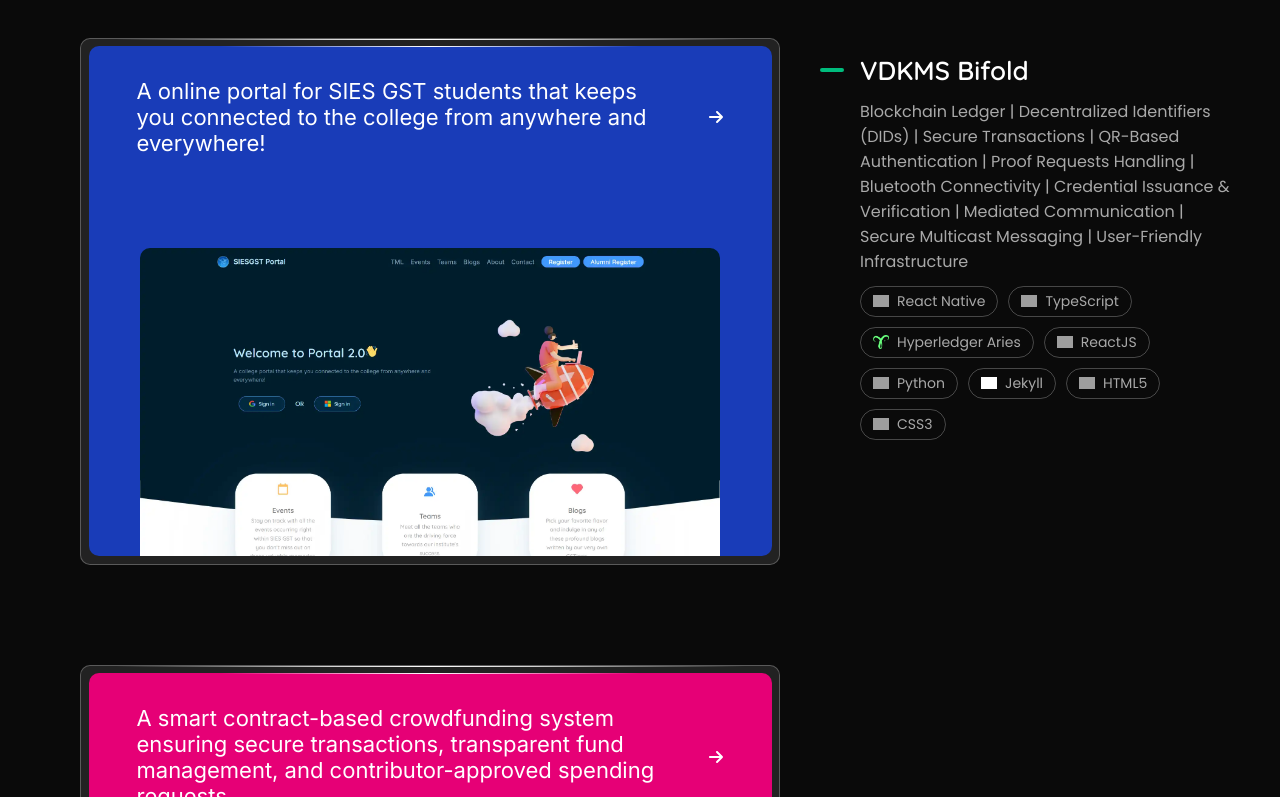
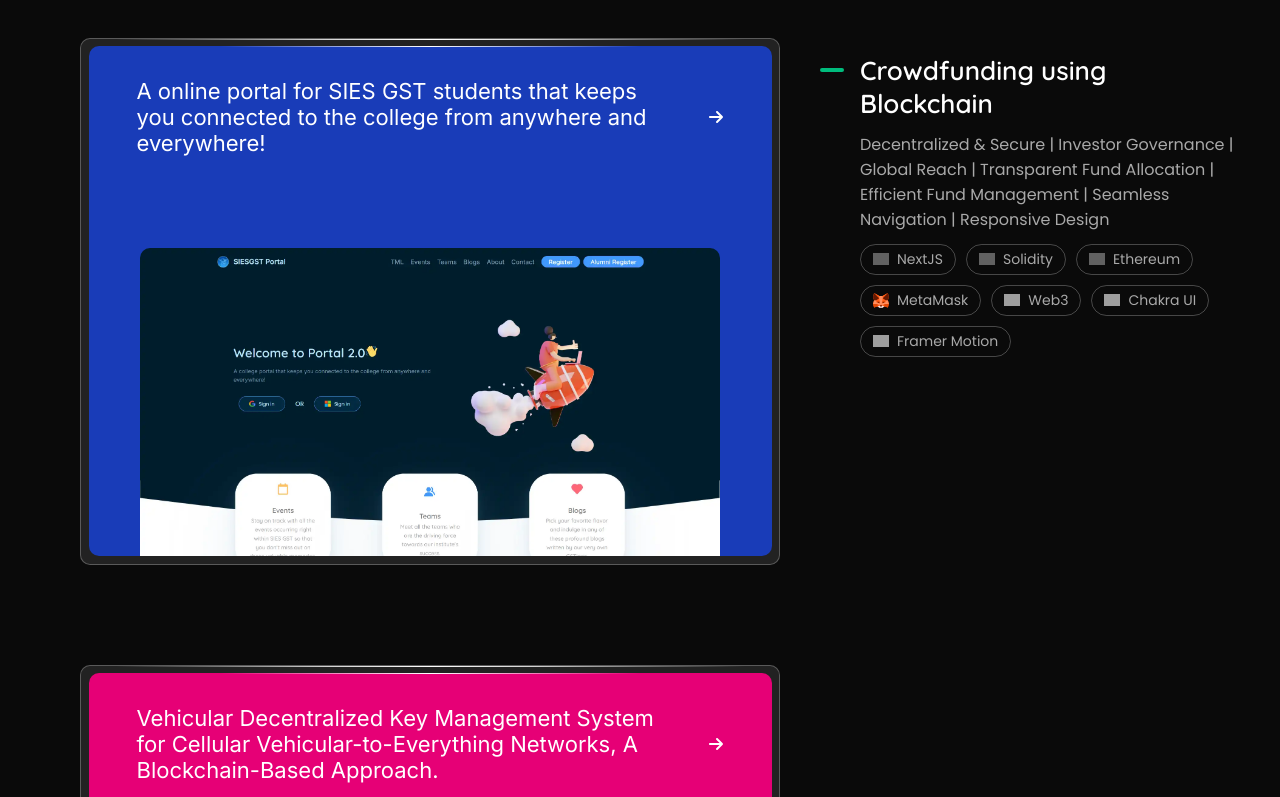
Before and after one commit to NidhishVyas/portfolio, a React (Create React App) app: page / in a window 1280 px wide. Shown: the part 2303-3100 px from the top of the page. Built offline with nearby package versions, Linux system fonts and the light colour scheme; grey boxes are pictures that could not be loaded.

Commit message:
Update resume links in NavBar and Hero components; modify project data for VDKMS and crowdfunding projects

```diff
--- a/src/Components/Common/NavBar.js
+++ b/src/Components/Common/NavBar.js
@@ -8,7 +8,7 @@
 } from "framer-motion";
 // import Icon from "./Icon";
 import { ReactComponent as Logo } from "../../Images/Logo.svg";
-import Resume from "../../Data/Resume - Nidhish Vyas.pdf";
+// import Resume from "../../Data/Resume - Nidhish Vyas.pdf";
 import NavList from "../../Data/NavList.json";
 import Hidden from "./Hidden";
 import { ArrowUpRight } from "lucide-react";
@@ -570,7 +570,12 @@
                 </Hidden>
               ))}
             </SocialsDiv>
-            <ResumeBtn href={Resume} download="Resume - Nidhish Vyas.pdf">
+            <ResumeBtn
+              href="https://drive.google.com/file/d/1St3ghB0BegmSv7pKUTDc4AACc33xCHVL/view?usp=sharing"
+              target="_blank"
+              rel="noreferrer"
+              // href={Resume} download="Resume - Nidhish Vyas.pdf"
+            >
               Resume
             </ResumeBtn>
           </DropMenu>
--- a/src/Components/Home/Hero.js
+++ b/src/Components/Home/Hero.js
@@ -2,7 +2,7 @@
 import styled, { useTheme } from "styled-components";
 import Portrait from "../../Images/portrait1.webp";
 import Icon from "../Common/Icon";
-import Resume from "../../Data/Resume - Nidhish Vyas.pdf";
+// import Resume from "../../Data/Resume - Nidhish Vyas.pdf";
 import HeroImg from "../../Images/heroimg.png";
 import { Download } from "lucide-react";
 import { motion } from "framer-motion";
@@ -377,8 +377,11 @@
             insights.
           </SubTitleText>
           <ResumeDownload
-            href={Resume}
-            download="Resume - Nidhish Vyas.pdf"
+            // href={Resume}
+            // download="Resume - Nidhish Vyas.pdf"
+            href="https://drive.google.com/file/d/1St3ghB0BegmSv7pKUTDc4AACc33xCHVL/view?usp=sharing"
+            target="_blank"
+            rel="noopener noreferrer"
             variants={animateVariants}
             {...animateProps}
             onMouseEnter={() => {
--- a/src/Data/ProjectsData.json
+++ b/src/Data/ProjectsData.json
@@ -30,29 +30,33 @@
     "color": "#193cb8"
   },
   {
-    "name": "Crowdfunding using Blockchain",
+    "name": "VDKMS Bifold",
     "info": "",
-    "gist": "A smart contract-based crowdfunding system ensuring secure transactions, transparent fund management, and contributor-approved spending requests.",
-    "image": "crowdfunding.webp",
+    "gist": "Vehicular Decentralized Key Management System for Cellular Vehicular-to-Everything Networks, A Blockchain-Based Approach.",
+    "image": "vdkms.webp",
     "sourceCode": "",
-    "website": "",
+    "website": "https://vdkms.netlify.app/",
     "points": [
-      "Decentralized & Secure",
-      "Investor Governance",
-      "Global Reach",
-      "Transparent Fund Allocation",
-      "Efficient Fund Management",
-      "Seamless Navigation",
-      "Responsive Design"
+      "Blockchain Ledger",
+      "Decentralized Identifiers (DIDs)",
+      "Secure Transactions",
+      "QR-Based Authentication",
+      "Proof Requests Handling",
+      "Bluetooth Connectivity",
+      "Credential Issuance & Verification",
+      "Mediated Communication",
+      "Secure Multicast Messaging",
+      "User-Friendly Infrastructure"
     ],
     "techStack": [
-      { "name": "NextJS", "icon": "nextdotjs", "color": "dark" },
-      { "name": "Solidity", "icon": "solidity", "color": "dark" },
-      { "name": "Ethereum", "icon": "ethereum", "color": "dark" },
-      { "name": "MetaMask", "icon": "metamask" },
-      { "name": "Web3", "icon": "web3dotjs" },
-      { "name": "Chakra UI", "icon": "chakraui" },
-      { "name": "Framer Motion", "icon": "framer" }
+      { "name": "React Native", "icon": "react" },
+      { "name": "TypeScript", "icon": "typescript" },
+      { "name": "Hyperledger Aries", "icon": "aries", "color": "bright" },
+      { "name": "ReactJS", "icon": "react" },
+      { "name": "Python", "icon": "python" },
+      { "name": "Jekyll", "icon": "jekyll", "color": "bright" },
+      { "name": "HTML5", "icon": "html5" },
+      { "name": "CSS3", "icon": "css3" }
     ],
     "color": "#e60076"
   },
@@ -262,34 +266,31 @@
     ],
     "color": "#e60076"
   },
+
   {
-    "name": "VDKMS Bifold",
+    "name": "Crowdfunding using Blockchain",
     "info": "",
-    "gist": "Vehicular Decentralized Key Management System for Cellular Vehicular-to-Everything Networks, A Blockchain-Based Approach.",
-    "image": "vdkms.webp",
+    "gist": "A smart contract-based crowdfunding system ensuring secure transactions, transparent fund management, and contributor-approved spending requests.",
+    "image": "crowdfunding.webp",
     "sourceCode": "",
-    "website": "https://vdkms.netlify.app/",
+    "website": "",
     "points": [
-      "Blockchain Ledger",
-      "Decentralized Identifiers (DIDs)",
-      "Secure Transactions",
-      "QR-Based Authentication",
-      "Proof Requests Handling",
-      "Bluetooth Connectivity",
-      "Credential Issuance & Verification",
-      "Mediated Communication",
-      "Secure Multicast Messaging",
-      "User-Friendly Infrastructure"
+      "Decentralized & Secure",
+      "Investor Governance",
+      "Global Reach",
+      "Transparent Fund Allocation",
+      "Efficient Fund Management",
+      "Seamless Navigation",
+      "Responsive Design"
     ],
     "techStack": [
-      { "name": "React Native", "icon": "react" },
-      { "name": "TypeScript", "icon": "typescript" },
-      { "name": "Hyperledger Aries", "icon": "aries", "color": "bright" },
-      { "name": "ReactJS", "icon": "react" },
-      { "name": "Python", "icon": "python" },
-      { "name": "Jekyll", "icon": "jekyll", "color": "bright" },
-      { "name": "HTML5", "icon": "html5" },
-      { "name": "CSS3", "icon": "css3" }
+      { "name": "NextJS", "icon": "nextdotjs", "color": "dark" },
+      { "name": "Solidity", "icon": "solidity", "color": "dark" },
+      { "name": "Ethereum", "icon": "ethereum", "color": "dark" },
+      { "name": "MetaMask", "icon": "metamask" },
+      { "name": "Web3", "icon": "web3dotjs" },
+      { "name": "Chakra UI", "icon": "chakraui" },
+      { "name": "Framer Motion", "icon": "framer" }
     ],
     "color": "#00bc7d"
   }
```
